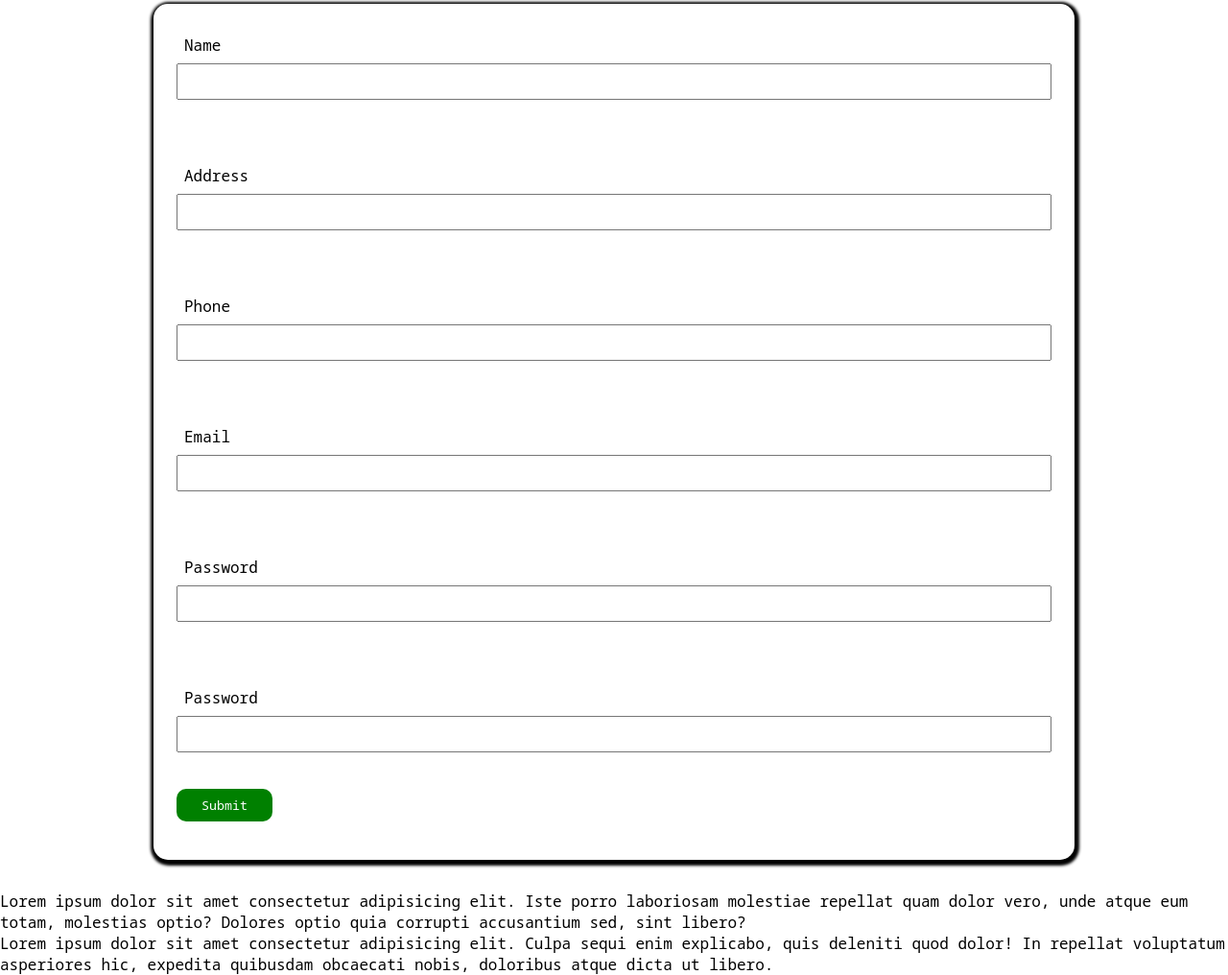
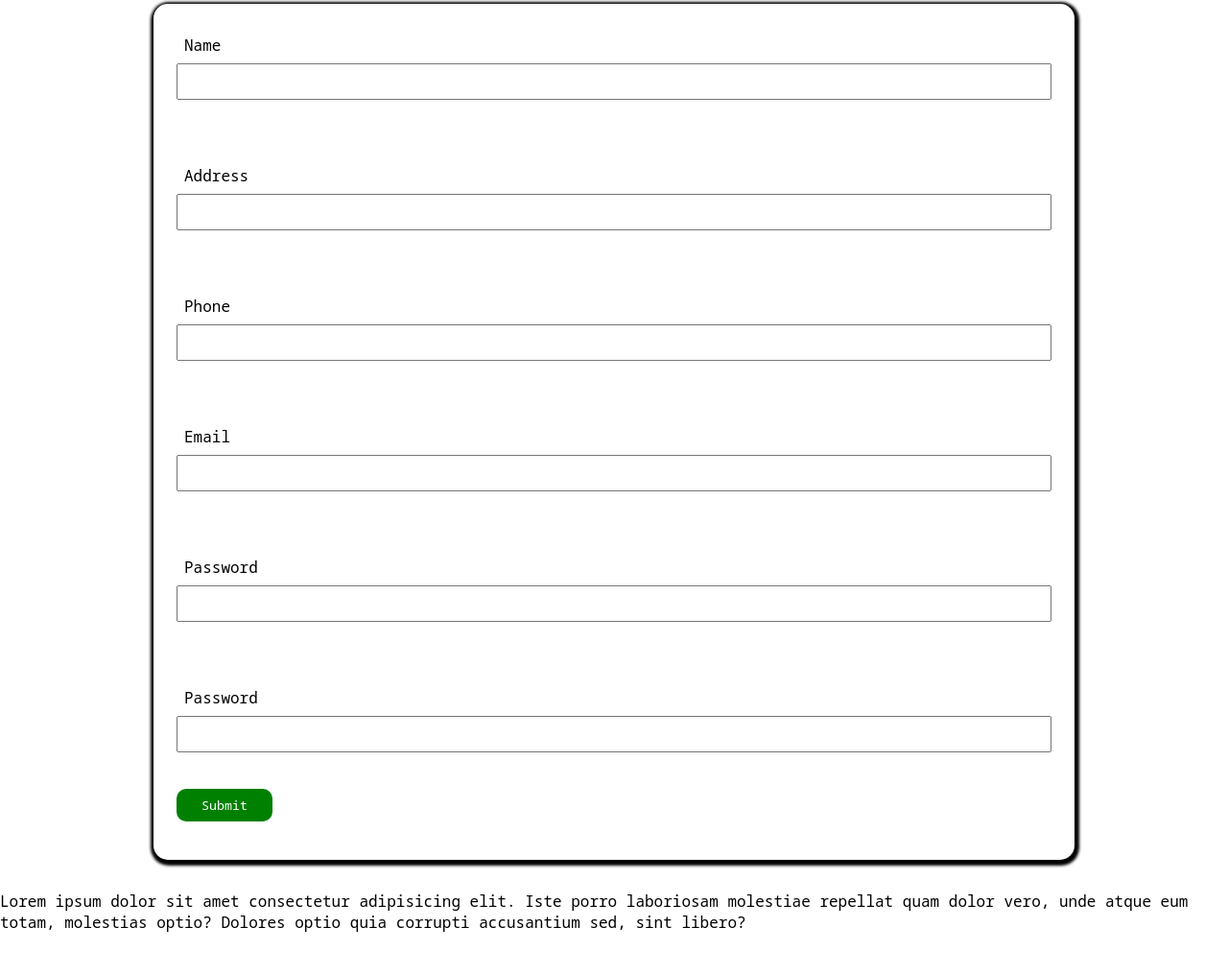
Before and after one commit to pointbreak6969/new-project, a plain HTML site: page index.html in a window 1280 px wide. Shown: the part 110-1126 px from the top of the page at 96% size. After the commit the page ends 1082 px from the top, so only its background shows below. Drawn offline with Linux system fonts and the light colour scheme.

Commit message:
drgdrgerg

```diff
--- a/index.html
+++ b/index.html
@@ -55,7 +55,6 @@
     <p>Lorem ipsum dolor sit amet consectetur adipisicing elit. Iste porro laboriosam molestiae repellat quam dolor
         vero, unde atque eum totam, molestias optio? Dolores optio quia corrupti accusantium sed, sint libero?</p>
 
-<p>Lorem ipsum dolor sit amet consectetur adipisicing elit. Culpa sequi enim explicabo, quis deleniti quod dolor! In repellat voluptatum asperiores hic, expedita quibusdam obcaecati nobis, doloribus atque dicta ut libero.</p>
 
     <script src="assets/js/min.js"></script>
 </body>
```
